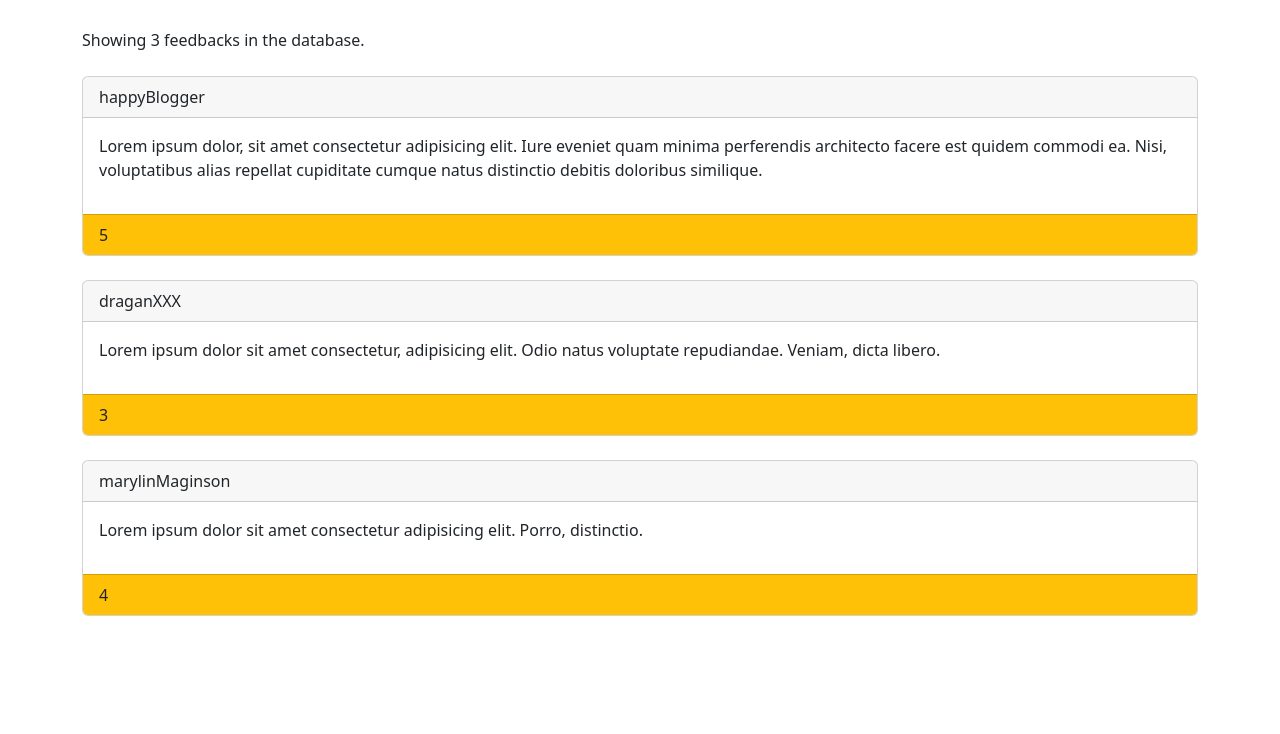
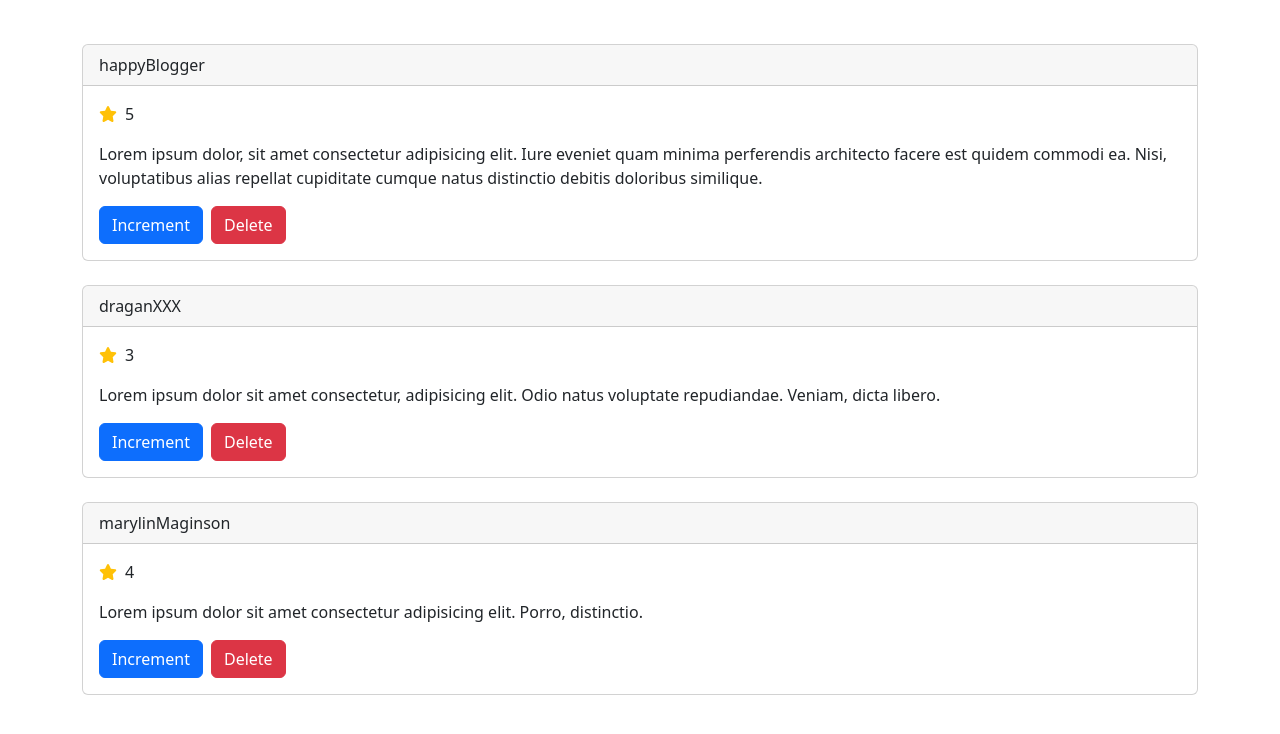
Before and after one commit to kikarikiki/shoppinglist-app, a React (Create React App) app: page / in a window 1280 px wide. Shown: the top 734 px of the page. Built offline with nearby package versions, Linux system fonts and the light colour scheme.

Commit message:
props 'n state, Delete Event

```diff
--- a/src/components/FeedbackItem.jsx
+++ b/src/components/FeedbackItem.jsx
@@ -9,31 +9,36 @@ library.add(fasFaStar, farFaStar, faStarHalfAlt)
 
 class FeedbackItem extends Component {
   state = {
-    count: 5
+    user: this.props.user,
+    rating: this.props.rating,
+    text: this.props.text,
+    id: this.props.id
   };
 
   handleIncrement = () => {
-    this.setState({ count: this.state.count +1 });
+    this.setState({ rating: this.state.rating +1 });
   };
 
 
   render() {
     return (
-      <div className='card'>
-        <div className='card-header bg-warning'>
-          {this.formatCount()}
+      <div className='card my-4'>
+        <div className='card-header'>
+          {this.state.user}
         </div>
         <div className='card-body'>
-          <p>Lorem ipsum, dolor sit amet consectetur adipisicing elit. Animi suscipit reiciendis est asperiores in vero alias accusamus minima dolorum tempore.</p>
-          <button onClick={this.handleIncrement} className='btn btn-primary'>Click</button>
-          </div>
+          <p>{this.formatCount()}</p>
+          <p>{this.state.text}</p>
+          <button onClick={this.handleIncrement} className='btn btn-primary me-2'>Increment</button>
+          <button onClick={() => this.props.onDelete(this.props.id)} className='btn btn-danger'>Delete</button>
+        </div>
       </div>
     );
   }
 
   formatCount() {
-    const { count } = this.state;
-    return count === 0 ? <><FontAwesomeIcon icon={farFaStar} /><span>{count}</span></> : <><FontAwesomeIcon icon={fasFaStar} /><span>{count}</span></>;
+    const { rating } = this.state;
+    return rating === 0 ? <><FontAwesomeIcon icon={farFaStar} className='text-warning me-2'/><span>{rating}</span></> : <><FontAwesomeIcon icon={fasFaStar}  className='text-warning me-2'/><span>{rating}</span></>;
   }
 }
 
--- a/src/components/FeedbackList.jsx
+++ b/src/components/FeedbackList.jsx
@@ -1,5 +1,6 @@
 import React, { Component } from 'react';
 import { getFeedbacks } from '../data/FeedbackData';
+import FeedbackItem from './FeedbackItem';
 
 class FeedbackList extends Component {
 
@@ -8,16 +9,38 @@ class FeedbackList extends Component {
     feedbacks: getFeedbacks()
   };
 
+  handleDelete = (feedbackId) => {
+    const feedbacks = this.state.feedbacks.filter(f => f.id !== feedbackId);
+    this.setState({ feedbacks: feedbacks });
+  };
+
   render() {
     const { length: count } = this.state.feedbacks
 
     if (count === 0)
-      return <p>There are no movies in the database.</p>;
+      return <p>There are no feedbacks in the database.</p>;
 
     return (
       <>
+        {this.state.feedbacks.map(feedback =>
+          <FeedbackItem
+            key={feedback.id}
+            onDelete={this.handleDelete}
+            user={feedback.user}
+            text={feedback.text}
+            rating={feedback.rating}
+            id={feedback.id}
+            />
+          )}
+      </>
+    );
+  }
+}
+
+export default FeedbackList
+
+{/* <div>
 <p>Showing {count} feedbacks in the database. </p>
-      <div>
 {this.state.feedbacks.map(feedback => (
   <div key={feedback._id} className='card my-4'>
     <div className='card-header'>
@@ -29,10 +52,4 @@ class FeedbackList extends Component {
     <div className="card-footer bg-warning">{feedback.rating}</div>
   </div>
 ))}
-      </div>
-      </>
-    )
-  }
-}
-
-export default FeedbackList
+</div> */}
```
Lines whose indentation alone changed are shown as unchanged.
